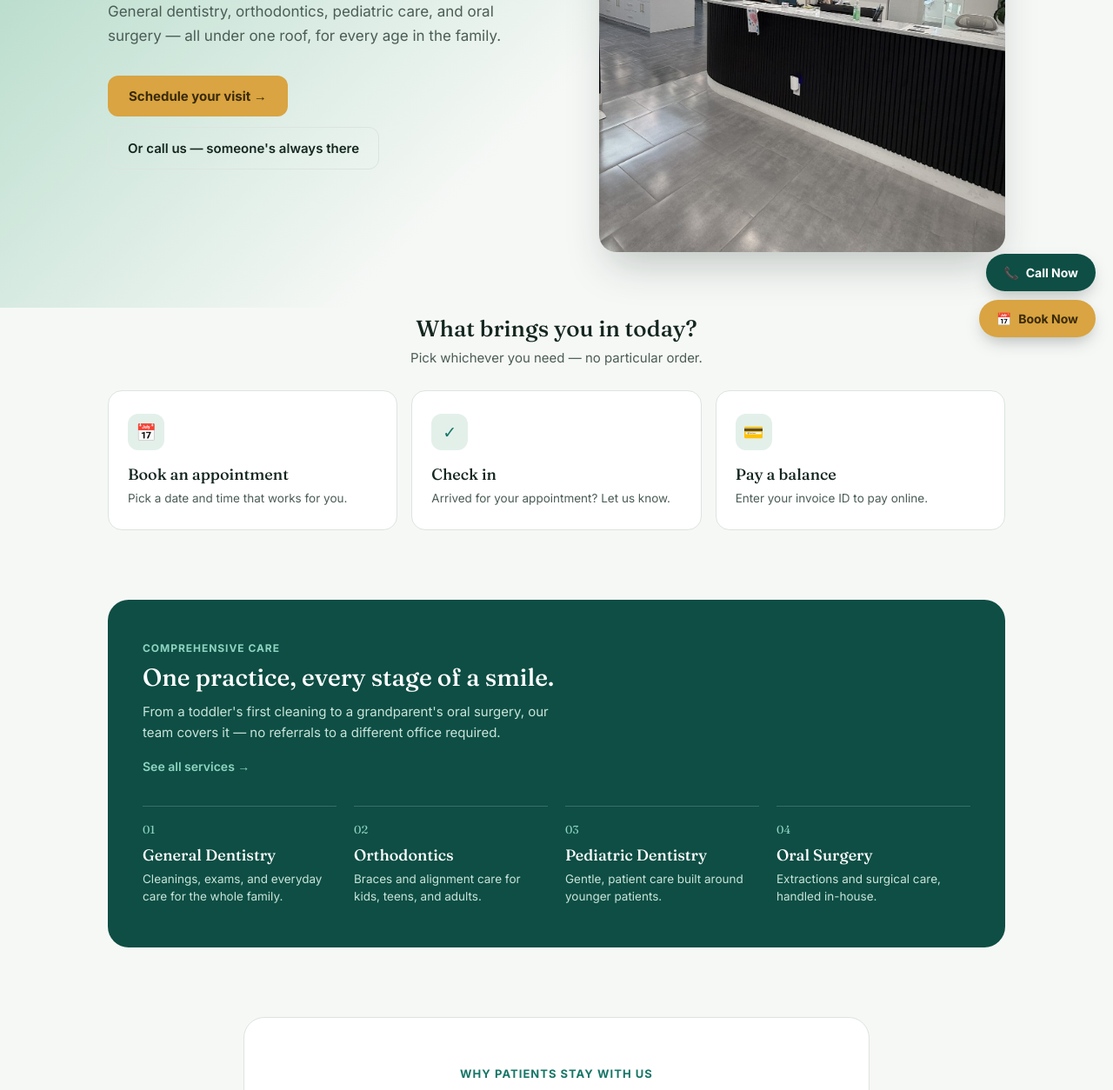
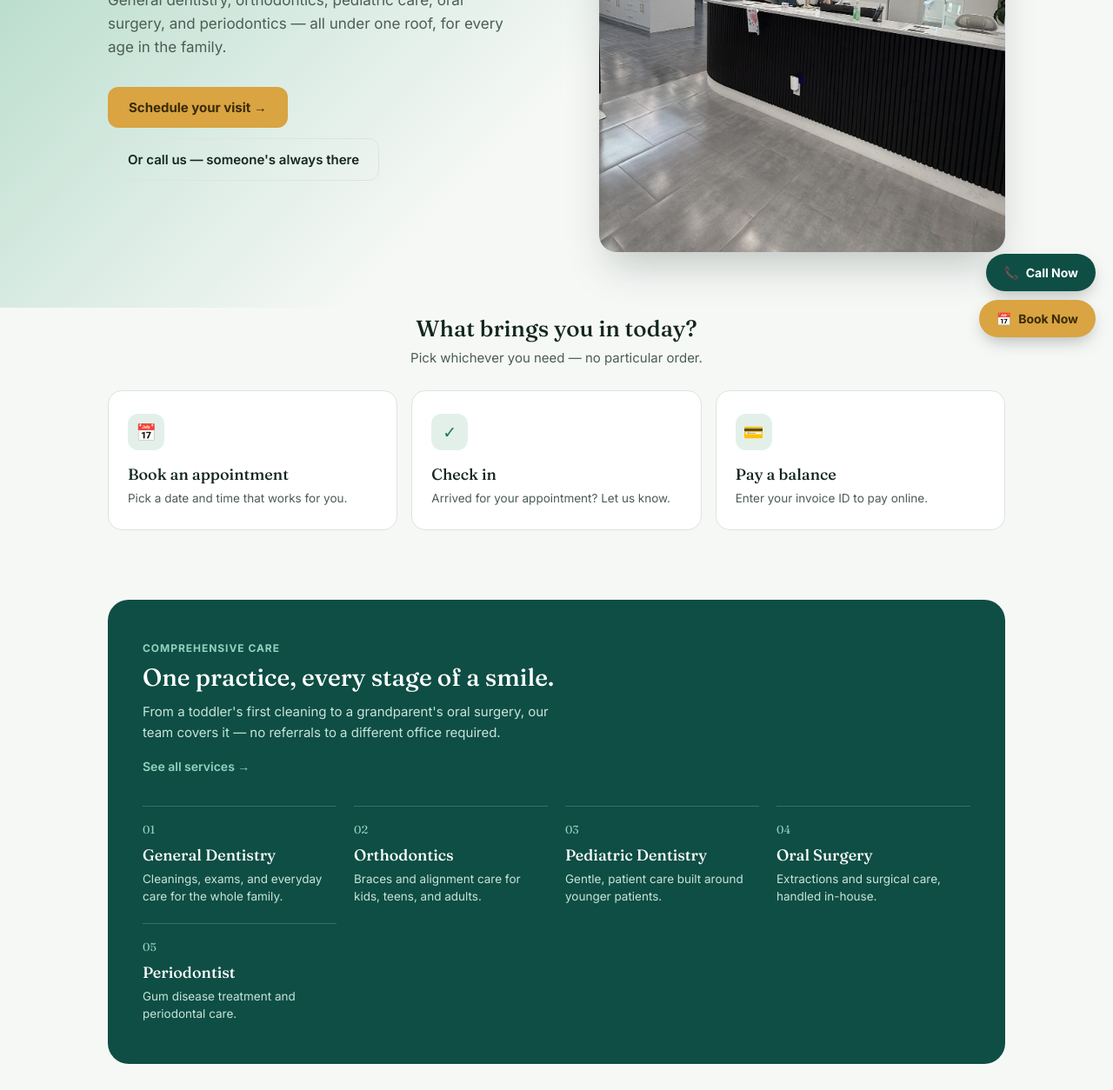
Before and after one commit to matanelkhalili-cmd/freshsmiles-backend, a website: page freshsmiles-backend/public/index.html in a window 1280 px wide. Shown: the part 392-1646 px from the top of the page at 87% size. Drawn offline with Linux system fonts and the light colour scheme.

Commit message:
Add files via upload

```diff
--- a/freshsmiles-backend/public/index.html
+++ b/freshsmiles-backend/public/index.html
@@ -215,7 +215,7 @@
     <div>
       <div class="eyebrow">Ridgewood, Queens</div>
       <h1>Dental care that feels like <em>coming home</em>, not going to the dentist.</h1>
-      <p class="lead">General dentistry, orthodontics, pediatric care, and oral surgery — all under one roof, for every age in the family.</p>
+      <p class="lead">General dentistry, orthodontics, pediatric care, oral surgery, and periodontics — all under one roof, for every age in the family.</p>
       <div class="hero-ctas">
         <a class="btn-primary" href="booking.html">Schedule your visit &rarr;</a>
         <a class="btn-secondary" href="tel:+17183828000">Or call us — someone's always there</a>
@@ -283,6 +283,11 @@
           <h4>Oral Surgery</h4>
           <p>Extractions and surgical care, handled in-house.</p>
         </div>
+        <div class="spec-item">
+          <div class="num">05</div>
+          <h4>Periodontist</h4>
+          <p>Gum disease treatment and periodontal care.</p>
+        </div>
       </div>
     </div>
   </div>
@@ -342,7 +347,7 @@
           <img src="logo.png" alt="Fresh Smiles Dental logo">
           Fresh Smiles Dental
         </div>
-        <p>General, orthodontic, pediatric, and oral surgery care in Ridgewood, Queens.</p>
+        <p>General, orthodontic, pediatric, oral surgery, and periodontal care in Ridgewood, Queens.</p>
       </div>
       <div class="foot-col">
         <h4>Get in touch</h4>
```
Also changed, not shown: freshsmiles-backend/public/about.html (+1 -1 lines), freshsmiles-backend/public/billing.html (+1 -1 lines), freshsmiles-backend/public/booking.html (+1 -1 lines), freshsmiles-backend/public/checkin.html (+1 -1 lines), freshsmiles-backend/public/contact.html (+1 -1 lines), freshsmiles-backend/public/faq.html (+1 -1 lines), freshsmiles-backend/public/insurance.html (+1 -1 lines), freshsmiles-backend/public/reviews.html (+1 -1 lines), freshsmiles-backend/public/services.html (+1 -1 lines).
